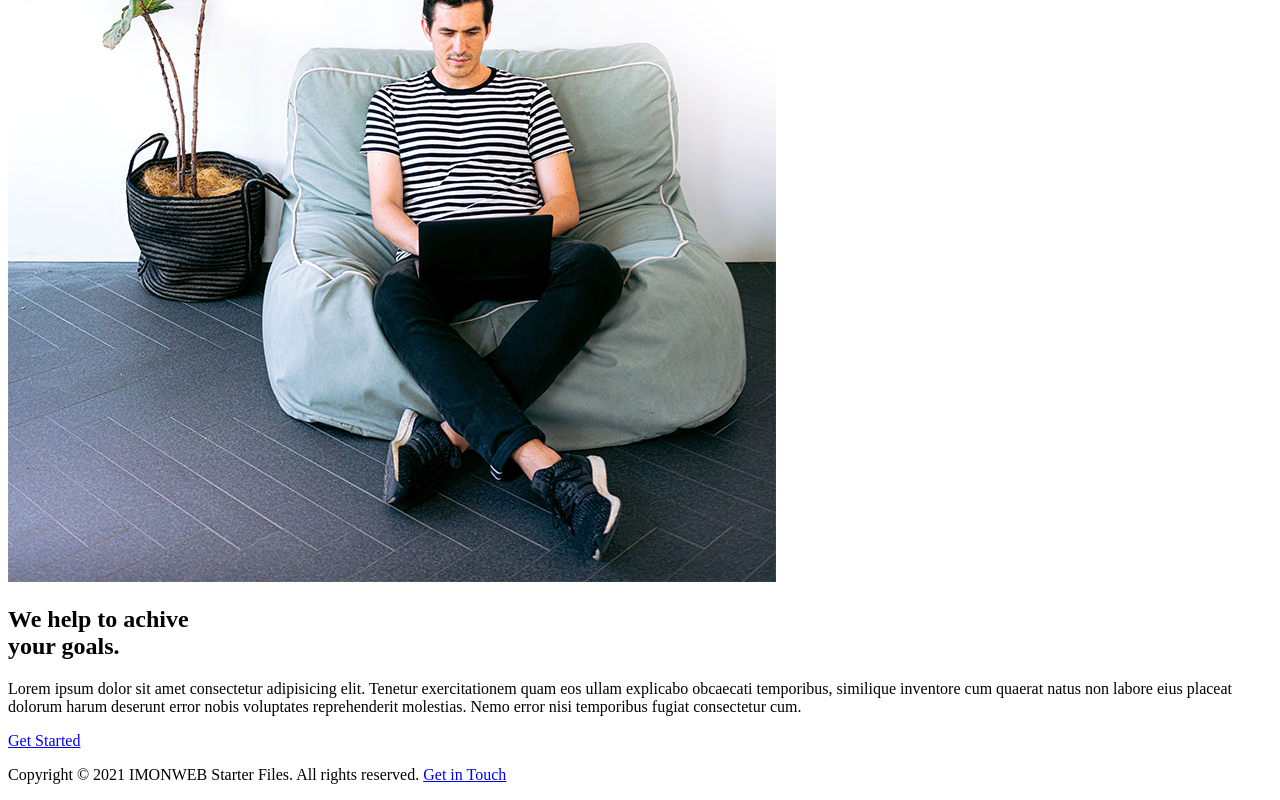
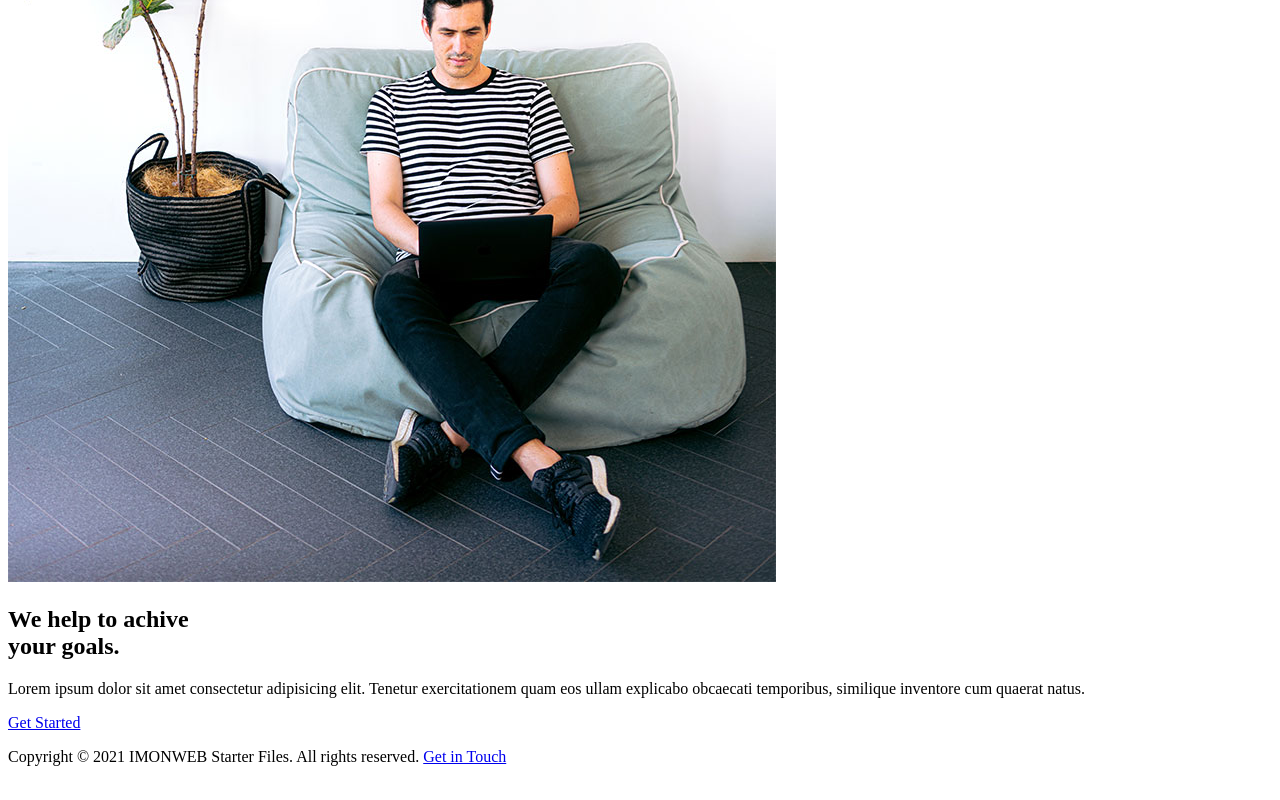
Before and after one commit to imonweb/Creative-Agency-Website, a website: page app/index.html in a window 1280 px wide. Shown: the part 887-1687 px from the top of the page. Drawn offline with Linux system fonts and the light colour scheme.

Commit message:
js modified

```diff
--- a/app/index.html
+++ b/app/index.html
@@ -47,7 +47,7 @@
       <img src="assets/images/home-img.jpg" class="home-img" alt="">
       <div class="home-content">
         <h1>We help to achive <br> your goals.</h1>
-        <p>Lorem ipsum dolor sit amet consectetur adipisicing elit. Tenetur exercitationem quam eos ullam explicabo obcaecati temporibus, similique inventore cum quaerat natus non labore eius placeat dolorum harum deserunt error nobis voluptates reprehenderit molestias. Nemo error nisi temporibus fugiat consectetur cum.</p>
+        <p>Lorem ipsum dolor sit amet consectetur adipisicing elit. Tenetur exercitationem quam eos ullam explicabo obcaecati temporibus, similique inventore cum quaerat natus.</p>
         <a href="contact.html" class="btn">Get Started</a>
       </div>
     </section>
```
Also changed, not shown: app/assets/scripts/App.js (+13 -0 lines).
